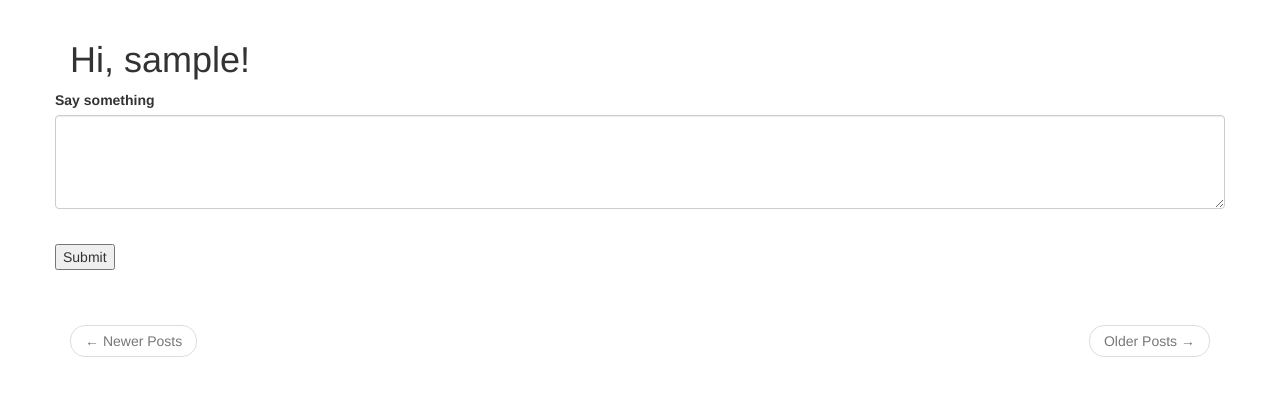
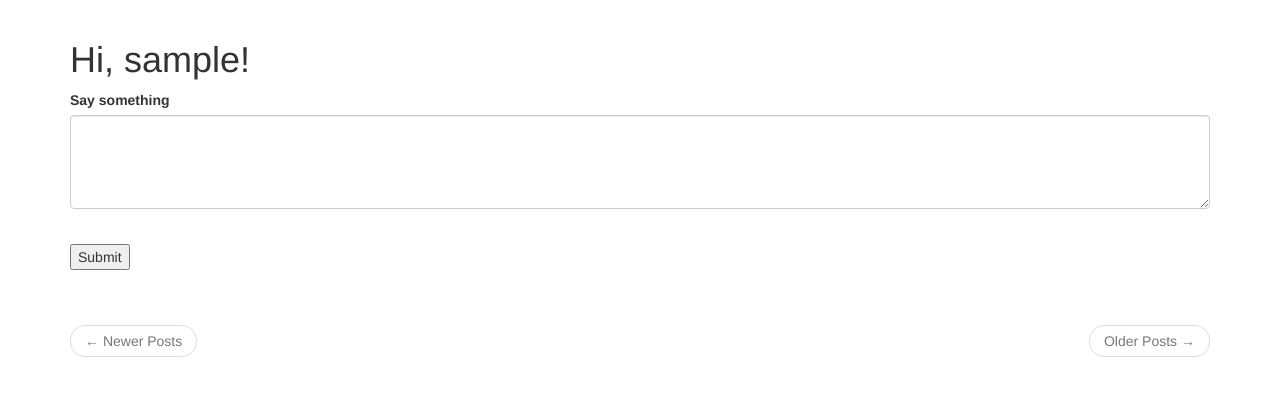
Before and after one commit to Willamette-OR/invresearch, a Flask app: page / in a window 1280 px wide. Shown: the part 52-448 px from the top of the page. Run offline with Flask 2, Linux system fonts and the light colour scheme; the visitor is signed in with stand-in values (Sample User, id 1); data comes from the database, SQL or seed files in the repository; data that the repository does not hold is empty; parts of the project's set-up code (start-up, migrations or seed data) failed here and were passed over; some libraries are stand-ins or nearby versions.

Commit message:
Fixed the posts related page layout for the index, the explore, and the stock profile page

```diff
--- a/app/templates/_posts_and_form.html
+++ b/app/templates/_posts_and_form.html
@@ -1,5 +1,5 @@
+<!-- render the post form if new original posts are allowed -->
 {% if allow_new_op %}
-    <div class="row">
     <form action="" method="post">
         {{ form.hidden_tag() }}
         <div class="form-group">
@@ -13,14 +13,16 @@
             {{ form.submit() }}
         </div>
     </form>
-    </div>
 {% endif %}
+
 <br>
-<div class="row">
+
+<!-- render original posts -->
 {% for post in posts if not post.parent %}
     {% include '_post.html' %}
 {% endfor %}
-</div>
+
+<!-- pagination links -->
 <nav aria-label="...">
     <ul class="pager">
         <li class="previous{% if not prev_url %} disabled{% endif %}">
```
Lines whose indentation alone changed are shown as unchanged.
